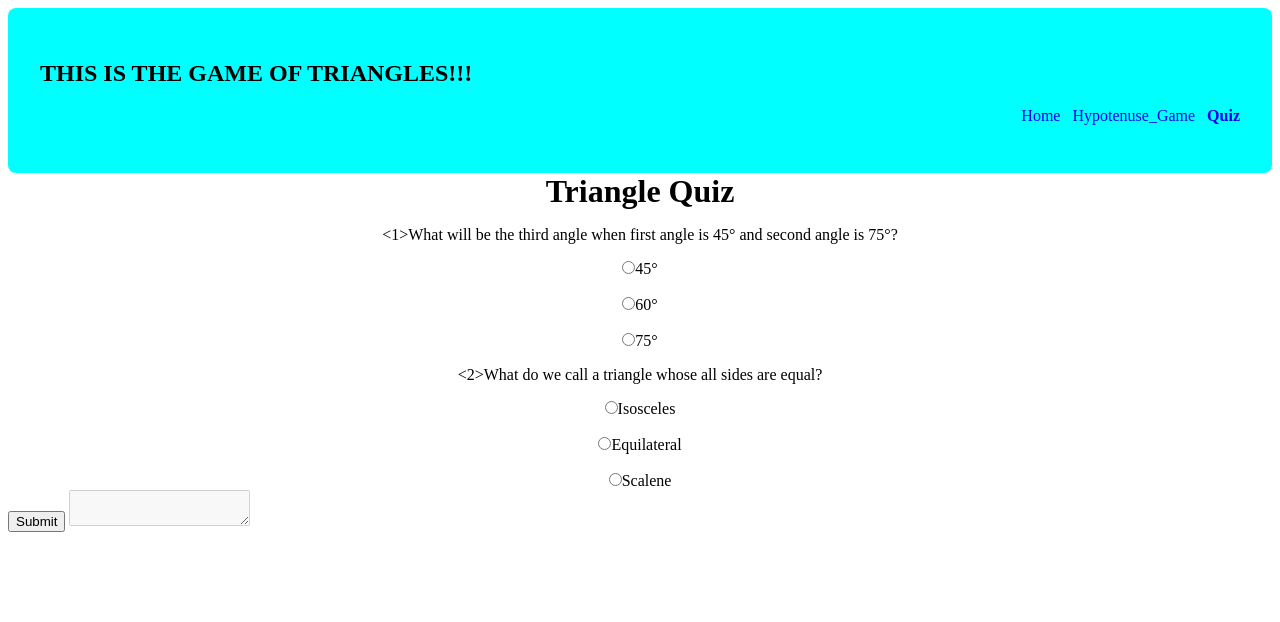
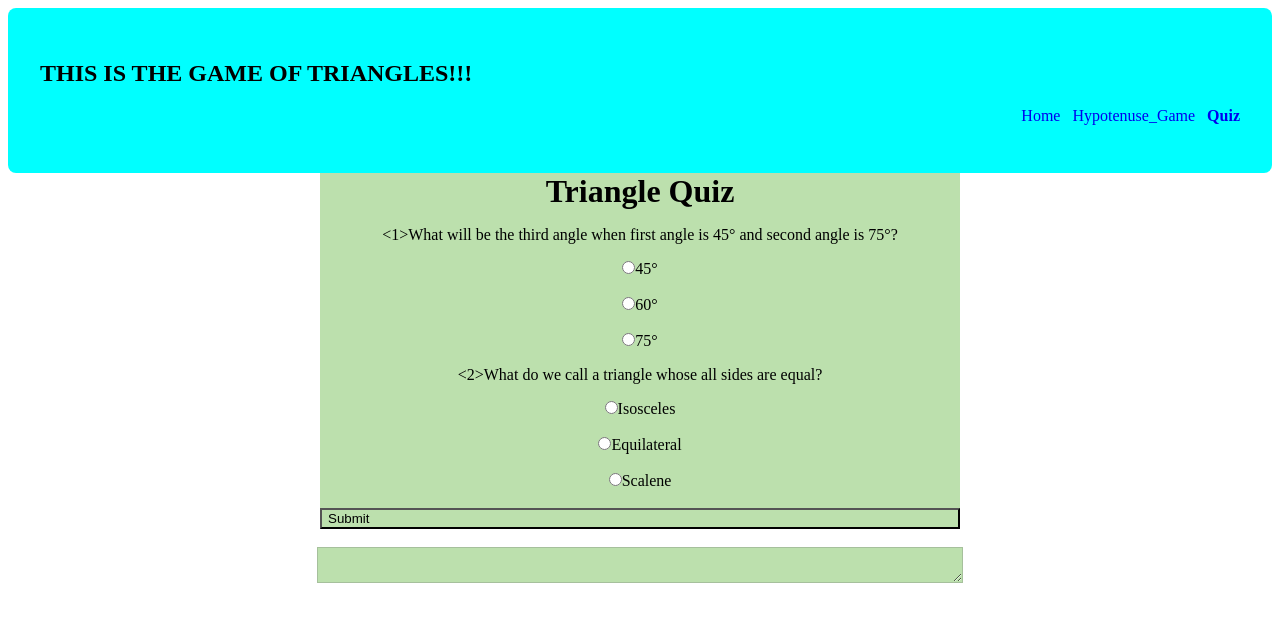
Before and after one commit to techdev-VIK/Fun-Triangle, a plain HTML site: page quiz.html in a window 1280 px wide. Drawn offline with Linux system fonts and the light colour scheme.

Commit message:
adjusted

```diff
--- a/quiz.html
+++ b/quiz.html
@@ -51,12 +51,13 @@
 
 
             <label><input type="radio" name="ques2" value="Scalene">Scalene</label>
-
+             &nbsp;
         </div>
     </form>
-    <button id="button-click">Submit</button>
+    <button id="button-click" class="container">Submit</button>
+    &nbsp;
 
-    <textarea id="output" disabled ></textarea>
+    <textarea id="output" disabled  class="container"></textarea>
 
     <script src="quiz.js"></script>
 </body>
--- a/style.css
+++ b/style.css
@@ -5,6 +5,7 @@
     width: 50vw;
     margin:auto;
     text-align: center;
+    background-color: rgb(188, 224, 173);
 }
 
 label{
@@ -47,3 +48,6 @@ input{
 .quiz-form{
     display:inline
 }
+.space{
+    width: 50vw;
+}
```
